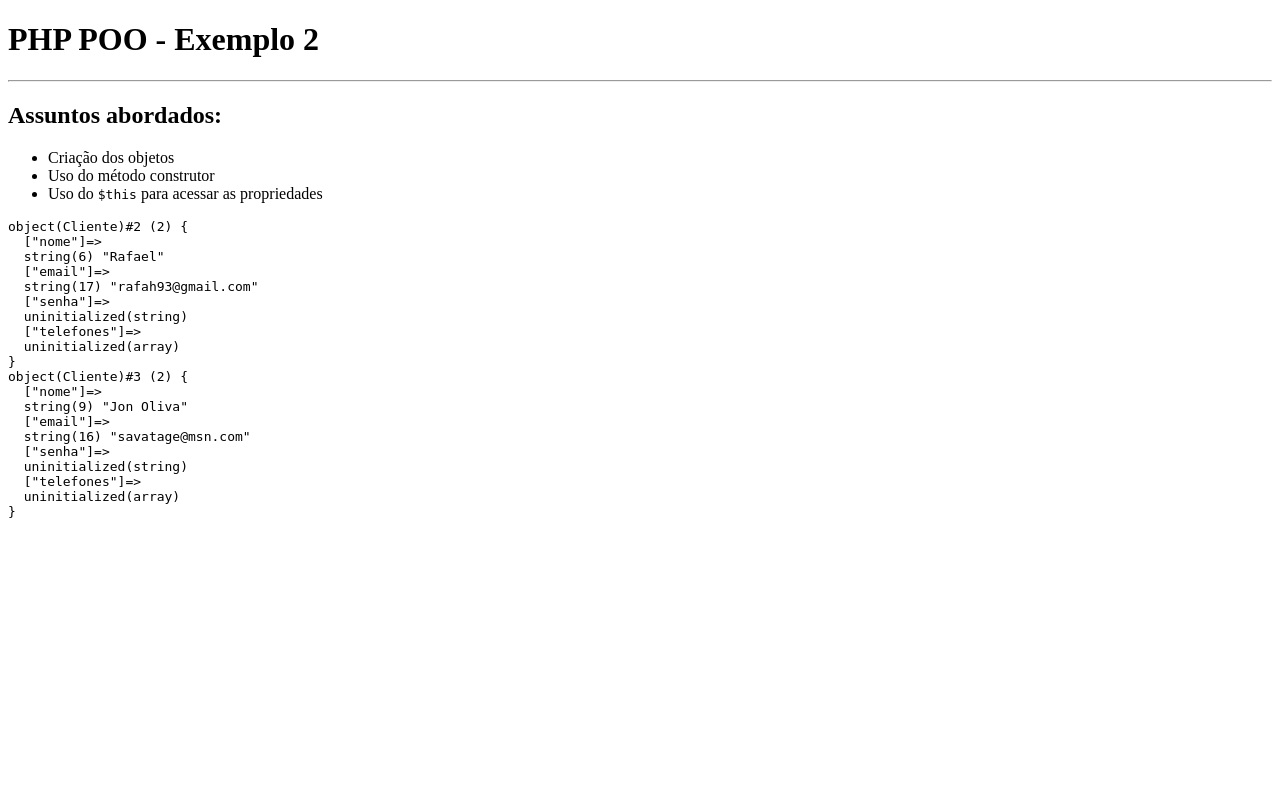
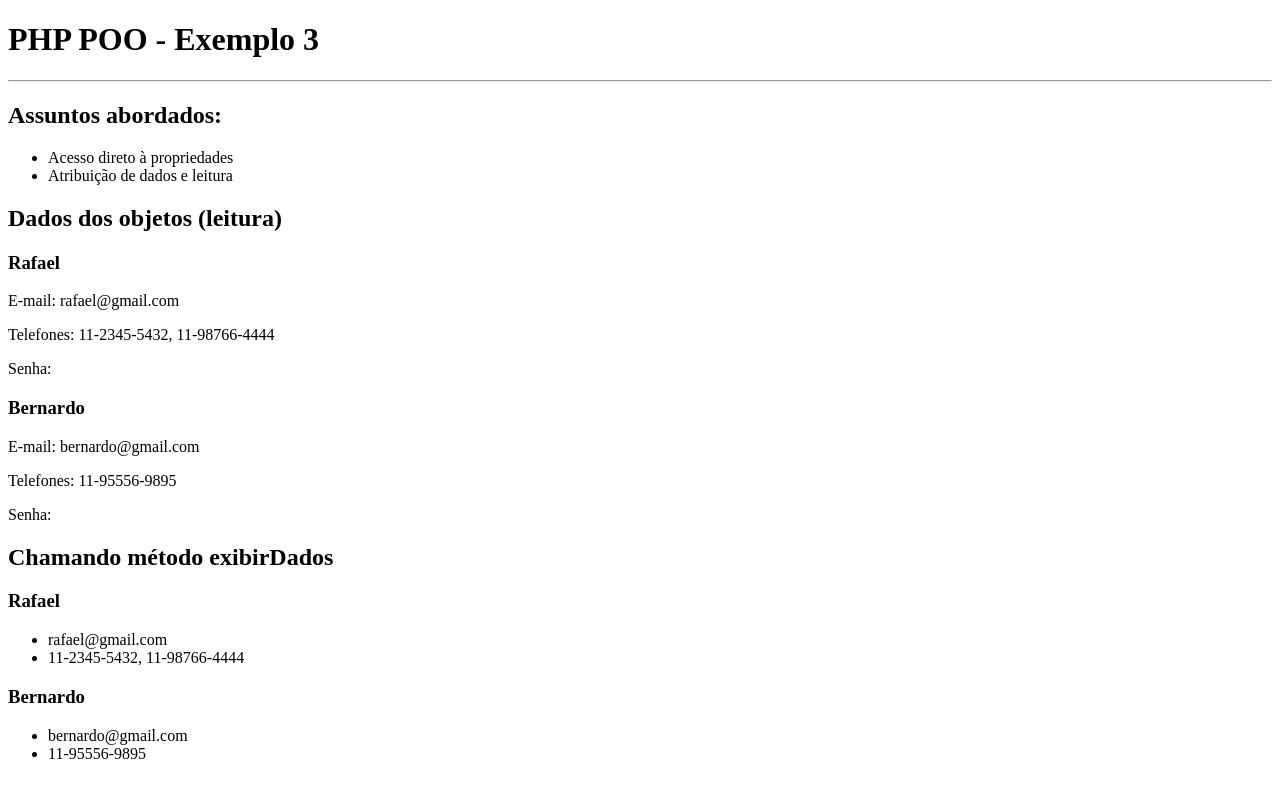
Before and after one commit to rafael-tecinternet/POO, a PHP site: page / in a window 1280 px wide. Run offline with PHP 8.4, Linux system fonts and the light colour scheme.

Commit message:
Acesso direto aos recursos
Atribuição e leitura de dados em propriedades e métodos públicos

```diff
--- a/index.php
+++ b/index.php
@@ -4,24 +4,42 @@
     <meta charset="UTF-8">
     <meta http-equiv="X-UA-Compatible" content="IE=edge">
     <meta name="viewport" content="width=device-width, initial-scale=1.0">
-    <title>Exemplo 2</title>
+    <title>Exemplo 3</title>
 </head>
 <body>
-    <h1>PHP POO - Exemplo 2</h1>
+    <h1>PHP POO - Exemplo 3</h1>
     <hr>
     <h2>Assuntos abordados:</h2>
     <ul>
-        <li>Criação dos objetos</li>
-        <li>Uso do método construtor</li>
-        <li>Uso do <code>$this</code> para acessar as propriedades</li>
+        <li>Acesso direto à propriedades</li>
+        <li>Atribuição de dados e leitura</li>
     </ul>
 <?php
 // Importando a classe
 require_once "src/Clinte.php";
-// Criação dos objetos
-$clienteA = new Cliente('Rafael', 'rafah93@gmail.com');
-$clienteB = new Cliente('Jon Oliva', 'savatage@msn.com');
+$clienteA = new Cliente;
+$clienteB = new Cliente;
+// Atribundo dados às propriedades do objeto
+$clienteA->nome = "Rafael";
+$clienteA->email = "rafael@gmail.com";
+$clienteA->telefones = ["11-2345-5432, 11-98766-4444"];
+$clienteB->nome = "Bernardo";
+$clienteB->email = "bernardo@gmail.com";
+$clienteB->telefones = array("11-95556-9895");
 ?>
-<pre><?=var_dump($clienteA, $clienteB)?></pre>
+<h2>Dados dos objetos (leitura)</h2>
+<h3><?=$clienteA->nome?></h3>
+<p>E-mail: <?=$clienteA->email?></p>
+<p>Telefones: <?=implode(", ",$clienteA->telefones)?></p>
+<p>Senha: <?=$clienteA->senha?></p>
+
+<h3><?=$clienteB->nome?></h3>
+<p>E-mail: <?=$clienteB->email?></p>
+<p>Telefones: <?=implode(", ",$clienteB->telefones)?></p>
+<p>Senha: <?=$clienteB->senha?></p>
+
+<h2>Chamando método exibirDados</h2>
+<?=  $clienteA->exibirDados()?>
+<?=  $clienteB->exibirDados()?>
 </body>
 </html>
--- a/src/Clinte.php
+++ b/src/Clinte.php
@@ -3,13 +3,13 @@ class Cliente {
     //Porpriedades (ou atributos)
     public string $nome;
     public string $email;
-    public string $senha;
+    public string $senha = ""; // valor inicial padrão
     public array $telefones;
-    // Método construtor
-    public function __construct(string $nome, string $email)
-    {
-        // this é uma variável especial, sempre apontando para a referência da Classe atualmente manipulada.
-        $this->nome = $nome;
-        $this->email = $email;
+    public function exibirDados(){
+        echo "<h3>$this->nome</h3>";
+        echo "<ul>";
+        echo "<li>$this->email</li>";
+        echo "<li>". implode(', ',$this->telefones)."</li>";
+        echo "</ul>";
     }
 }
```
Also changed, not shown: exemplo-geral.php (deleted, +0 -15 lines).
